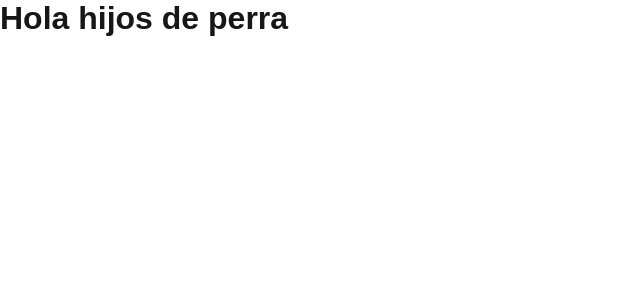
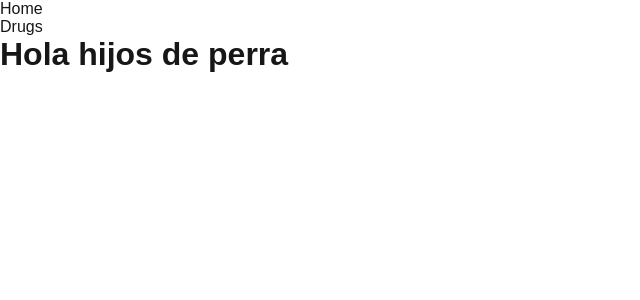
Before and after one commit to antcodernez/next-js-notes, a Next.js app: page / in a window 1280 px wide. Shown: the top 300 px of the page, without its empty margins (0-640 px from the left). Built offline with nearby package versions, Linux system fonts and the light colour scheme.

Commit message:
chore(next-navigation): differences between Link and Anchor

```diff
--- a/src/app/globals.css
+++ b/src/app/globals.css
@@ -5,7 +5,7 @@
 
 @media (prefers-color-scheme: dark) {
   :root {
-    --background: #0a0a0a;
+    --background: #9b2222;
     --foreground: #ededed;
   }
 }
--- a/src/app/layout.tsx
+++ b/src/app/layout.tsx
@@ -1,6 +1,7 @@
 import type { Metadata } from "next";
 import localFont from "next/font/local";
 import "./globals.css";
+import Link from "next/link";
 
 const geistSans = localFont({
   src: "./fonts/GeistVF.woff",
@@ -14,7 +15,7 @@
 });
 
 export const metadata: Metadata = {
-  title: "Create Next App",
+  title: "Silkroad 🥴",
   description: "Generated by create next app",
 };
 
@@ -26,6 +27,18 @@
   return (
     <html lang="en">
       <body className={`${geistSans.variable} ${geistMono.variable}`}>
+        <header>
+          <nav>
+            <ul>
+              <Link href="/">
+                <li>Home</li>
+              </Link>
+              <Link href="/store">
+                <li>Drugs</li>
+              </Link>
+            </ul>
+          </nav>
+        </header>
         {children}
       </body>
     </html>
```
